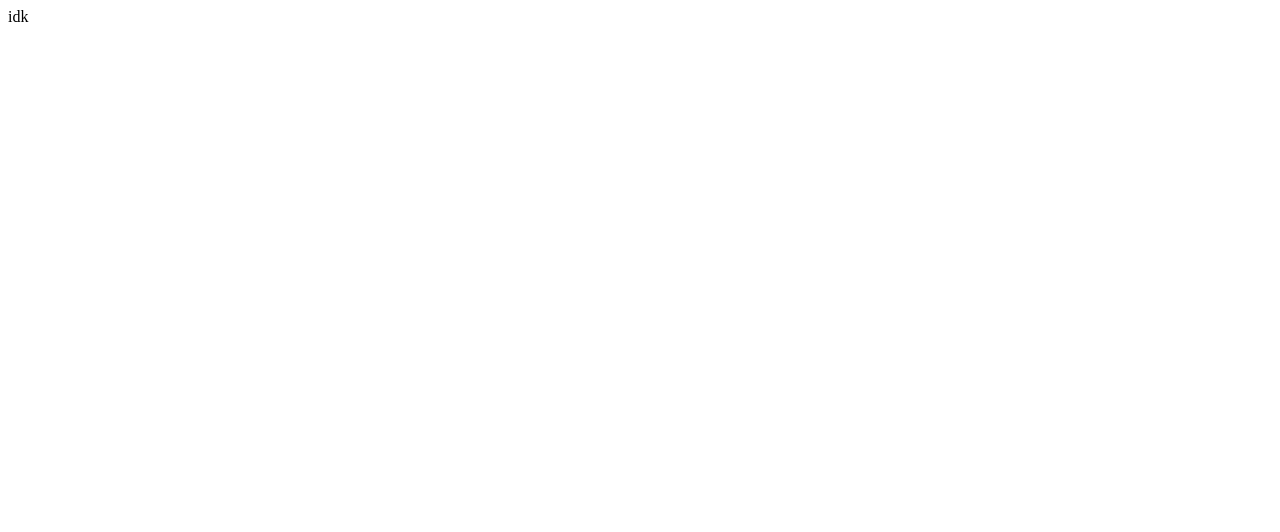
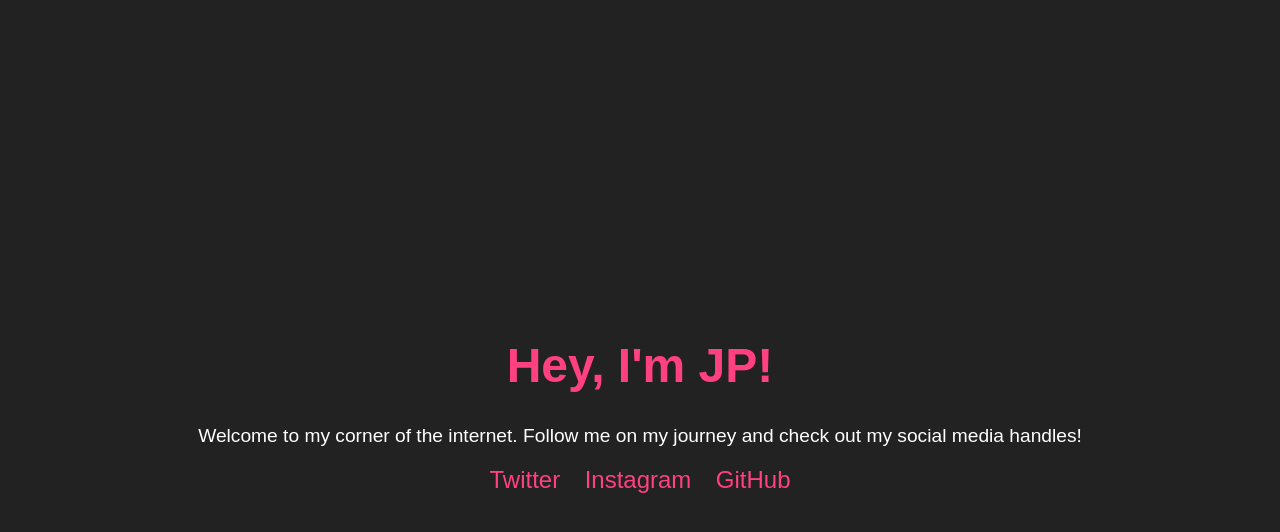
Before and after one commit to jpretrospect/jpretrospect.github.io, a plain HTML site: page stuff.html in a window 1280 px wide. Drawn offline with Linux system fonts and the light colour scheme.

Commit message:
Update stuff.html

```diff
--- a/stuff.html
+++ b/stuff.html
@@ -1 +1,51 @@
-idk
+<!DOCTYPE html>
+<html lang="en">
+<head>
+    <meta charset="UTF-8">
+    <meta name="viewport" content="width=device-width, initial-scale=1.0">
+    <title>JP Retrospect</title>
+    <style>
+        body {
+            font-family: Arial, sans-serif;
+            background: #222;
+            color: #fff;
+            margin: 0;
+            padding: 0;
+            display: flex;
+            justify-content: center;
+            align-items: center;
+            height: 100vh;
+        }
+        .container {
+            text-align: center;
+        }
+        h1 {
+            font-size: 3em;
+            color: #ff4081;
+        }
+        p {
+            font-size: 1.2em;
+        }
+        .social-links a {
+            margin: 0 10px;
+            color: #ff4081;
+            text-decoration: none;
+            font-size: 1.5em;
+        }
+        .social-links a:hover {
+            color: #ffa1c1;
+        }
+    </style>
+</head>
+<body>
+    <div class="container">
+        <h1>Hey, I'm JP!</h1>
+        <p>Welcome to my corner of the internet. Follow me on my journey and check out my social media handles!</p>
+        <div class="social-links">
+            <a href="https://twitter.com/jp_retrospect" target="_blank">Twitter</a>
+            <a href="https://instagram.com/jp_retrospect" target="_blank">Instagram</a>
+            <a href="https://github.com/jp_retrospect" target="_blank">GitHub</a>
+        </div>
+    </div>
+</body>
+</html>
```
